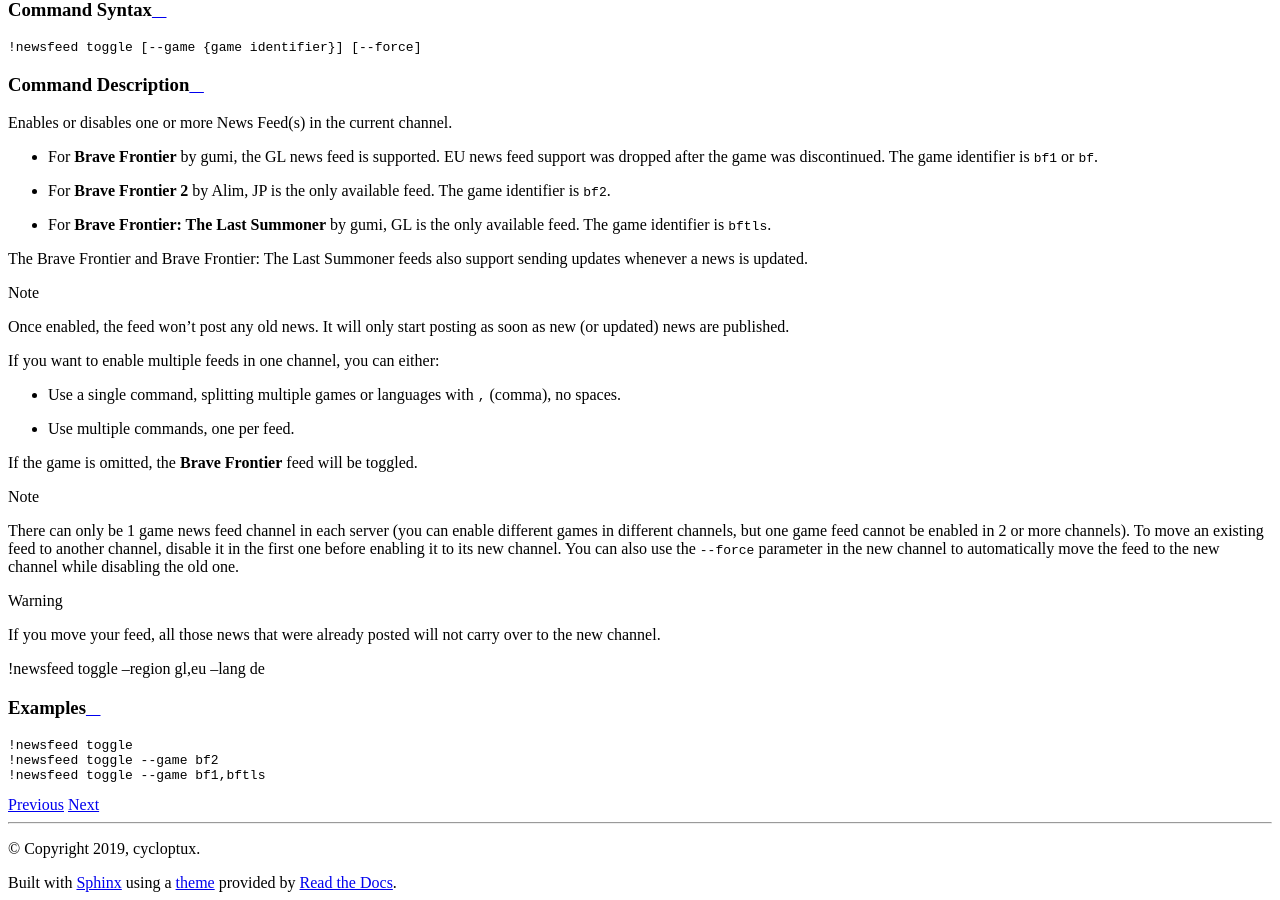
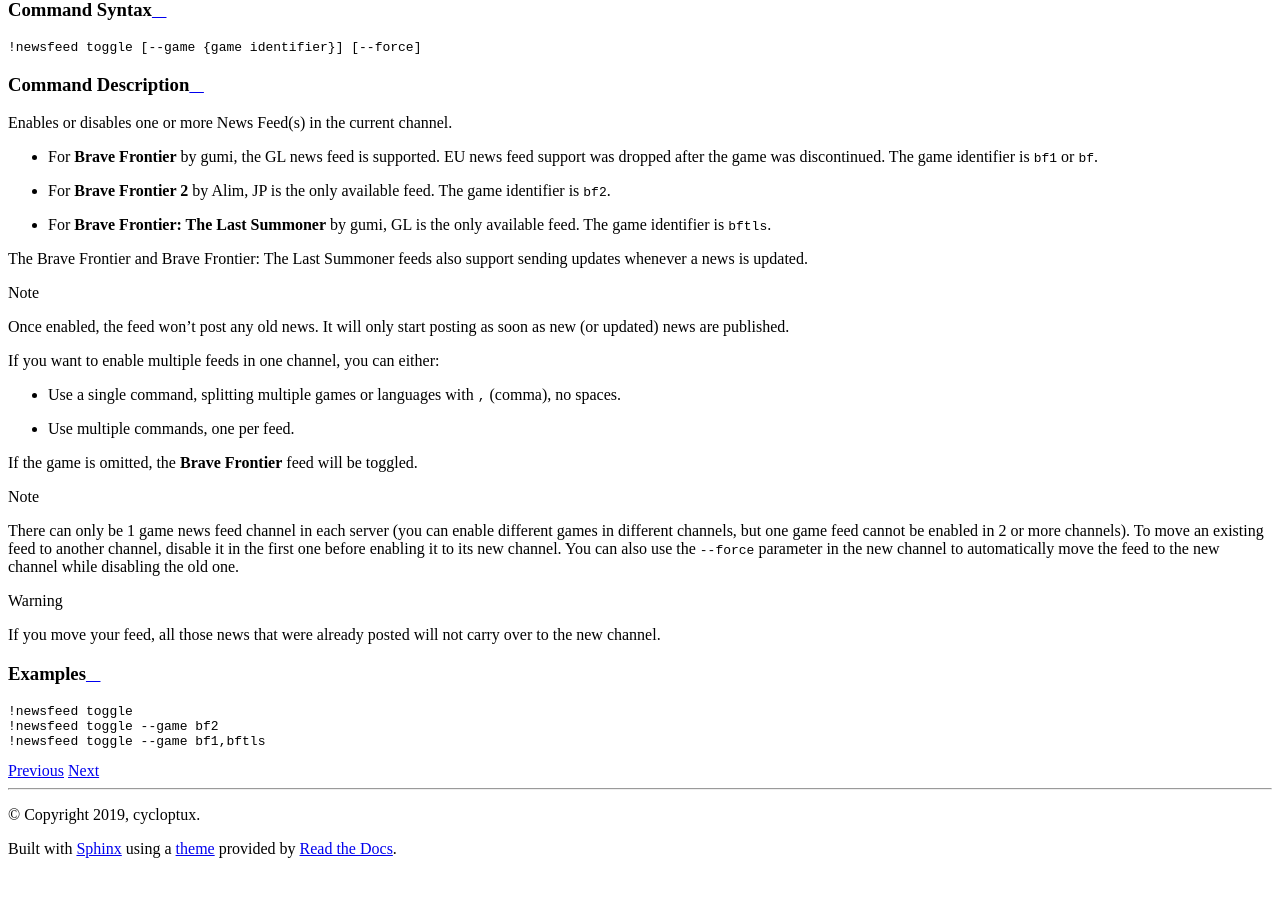
Before and after one commit to cycloptux/GiselleBot-Documentation, a Sphinx documentation site: the page built from docs/source/games_integrations/newsfeed.rst, in a window 1280 px wide and 900 px high, scrolled down 1188 px. Built offline with Sphinx 7.4.7 and the Read the Docs theme 2.0.0, drawn with Linux system fonts in a browser that asks for light colours; after the commit the page ends 2054 px from its top, so only the background shows below that.

Commit message:
Removed a line.

```diff
--- a/docs/source/games_integrations/newsfeed.rst
+++ b/docs/source/games_integrations/newsfeed.rst
@@ -42,8 +42,6 @@
 .. warning::
     If you move your feed, all those news that were already posted will not carry over to the new channel.
 
-!newsfeed toggle --region gl,eu --lang de
-
 Examples
 ^^^^^^^^
 .. parsed-literal::
```
